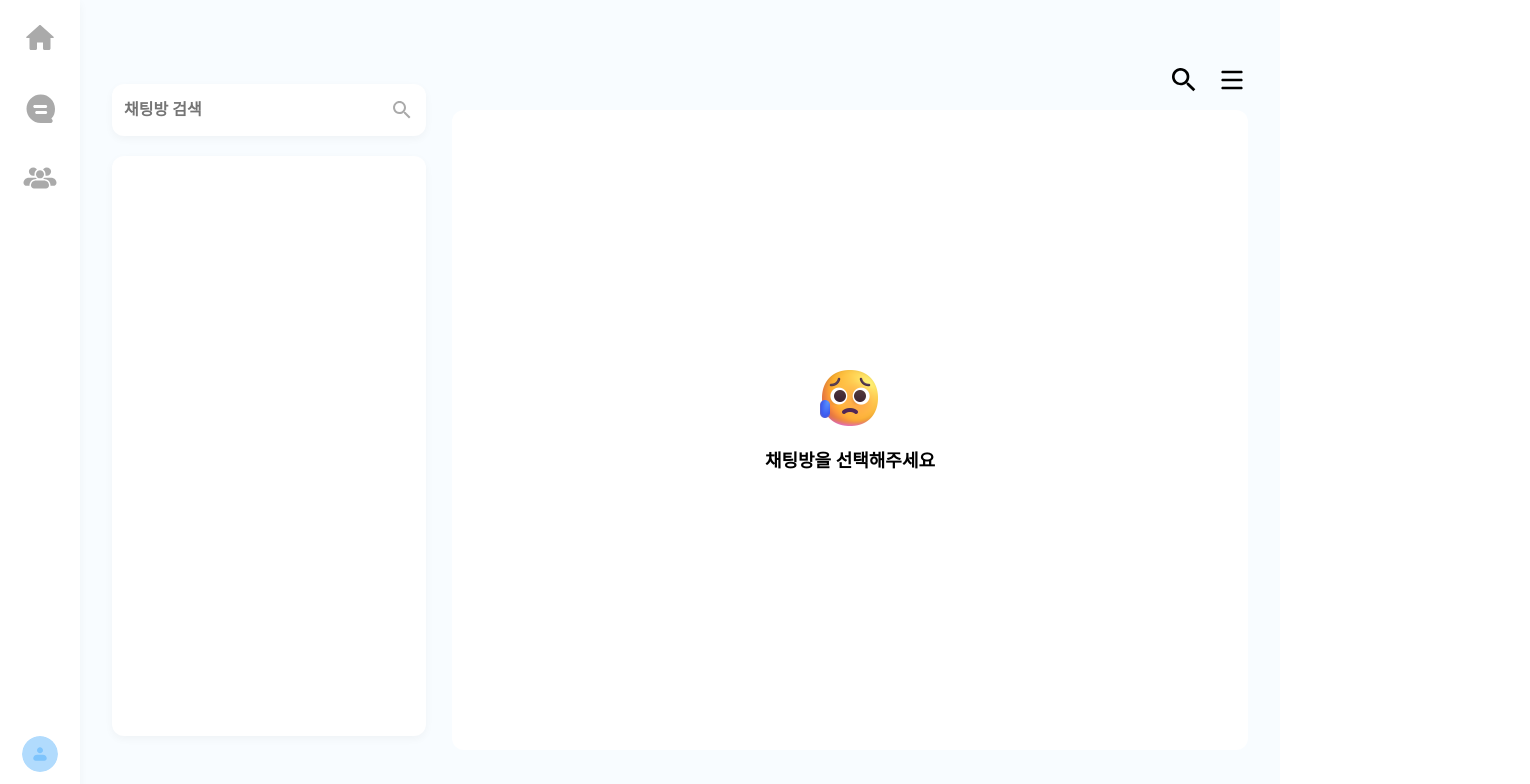
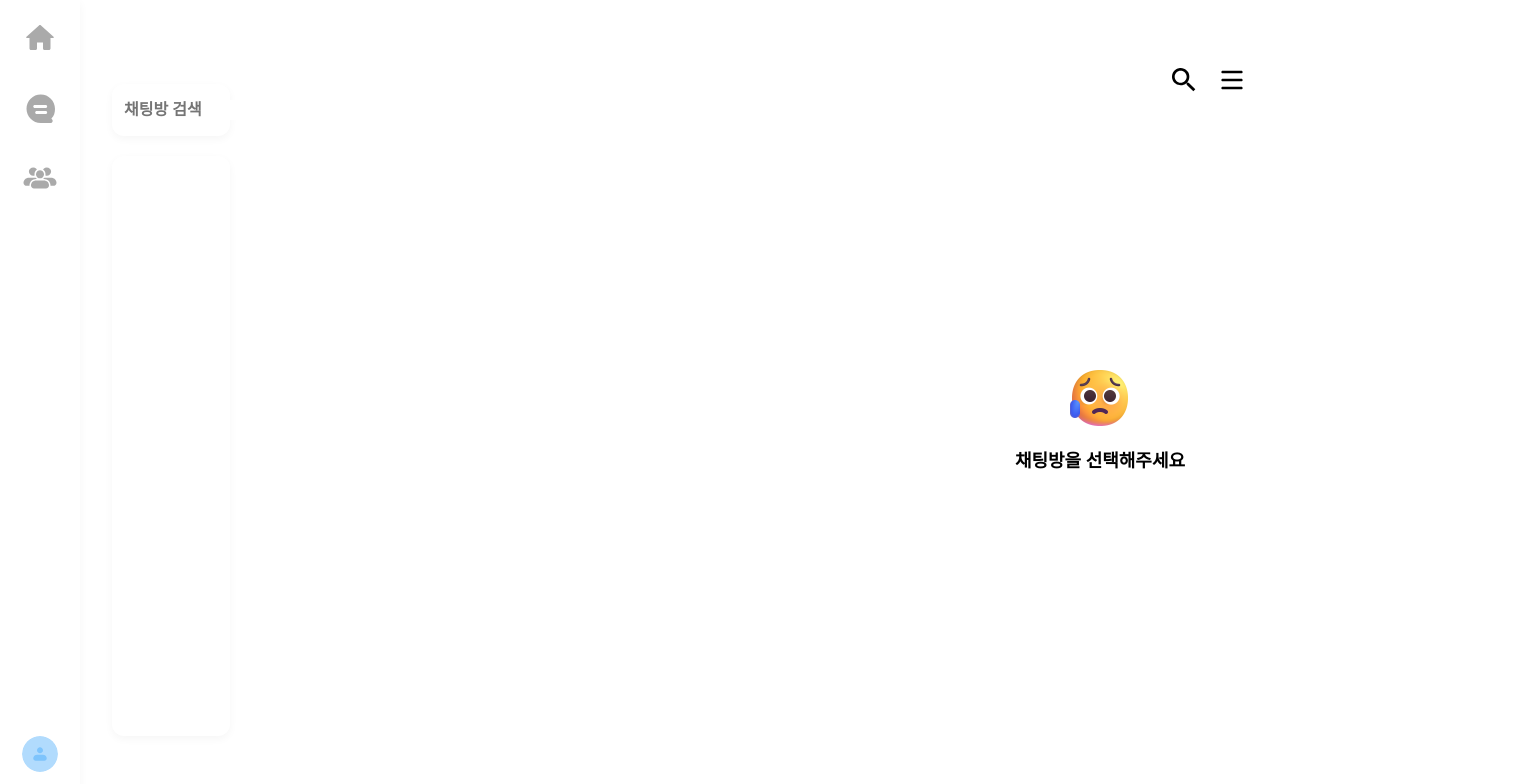
Before and after one commit to apeun-gidaechi/seugi-desktop, a React (Vite) app: page /Chat in a window 1280 px wide. Shown: the top 784 px of the page, 1530 px wide, since content can reach past the window. Built offline with nearby package versions, Linux system fonts and the light colour scheme; the HTML template or start-up script is replaced by a standard one.

Commit message:
fix :: 사이드바 사라짐 issue 해결

```diff
--- a/src/components/common/chatRoom/Selecte/index.tsx
+++ b/src/components/common/chatRoom/Selecte/index.tsx
@@ -3,16 +3,19 @@ import React from 'react'
 import * as S from '@/components/common/chatRoom/unSelect/index.style'
 
 import SelectChatRoom from '@/assets/image/chat/sadErrorImg.svg';
-
+import SendMessage from '../../sendMessage/sendMessage';
+import Sidebar from '../../sidebar/sidebar';
 
 interface SelectedChatRoomProps {
   room: string;
+  currentUser: string;
 }
 
-const SelectedChatRoom: React.FC<SelectedChatRoomProps> = ({ room }) => {
+const SelectedChatRoom: React.FC<SelectedChatRoomProps> = ({ room, currentUser }) => {
   return (
     <div>
       <h1>Chat Room: {room}</h1>
+      <SendMessage chatRoom={room} currentUser={currentUser} />
     </div>
   );
 };
--- a/src/pages/chat/chat.style.ts
+++ b/src/pages/chat/chat.style.ts
@@ -15,3 +15,16 @@ export const ButtonWrapper = styled.div`
     top: 0;
     right: 0;
 `;
+
+
+export const ChatWrapper = styled.div`
+  display: grid;
+  grid-template-columns: 250px 1fr; /* 사이드바 + Chat 내용 */
+  height: 100vh;
+`;
+
+export const ChatContent = styled.div`
+  display: flex;
+  flex-direction: column;
+  width: 100%;
+`;
--- a/src/pages/chat/chat.tsx
+++ b/src/pages/chat/chat.tsx
@@ -2,29 +2,31 @@ import React, { useState } from "react";
 import * as S from "@/pages/chat/chat.style";
 import UnChatRoom from '@/components/common/chatRoom/unSelect/index';
 import SelectedChatRoom from '@/components/common/chatRoom/Selecte/index';
-import Layer from '@/components/layer/chat/index';
 import Sidebar from '@/components/common/sidebar/sidebar';
-import TopButton from '@/components/button/chatButton/index'
+import TopButton from '@/components/button/chatButton/index';
 
 const Chat = () => {
   const [selectedChatRoom, setSelectedChatRoom] = useState<string | null>(null);
+  const currentUser = "JohnDoe"; // 하드코딩 수정예정
 
   const handleSelectChatRoom = (room: string) => {
     setSelectedChatRoom(room);
   };
 
   return (
-    <S.ChatContainer>
+    <S.ChatWrapper>
+      <Sidebar onSelectChatRoom={handleSelectChatRoom} />
+      <S.ChatContent>
         <S.ButtonWrapper>
           <TopButton />
         </S.ButtonWrapper>
-      <Sidebar onSelectChatRoom={handleSelectChatRoom} />
         {selectedChatRoom ? (
-        <SelectedChatRoom room={selectedChatRoom} />
+          <SelectedChatRoom room={selectedChatRoom} currentUser={currentUser} />
         ) : (
           <UnChatRoom />
         )}
-    </S.ChatContainer>
+      </S.ChatContent>
+    </S.ChatWrapper>
   );
 };
 
```
Lines whose indentation alone changed are shown as unchanged.
